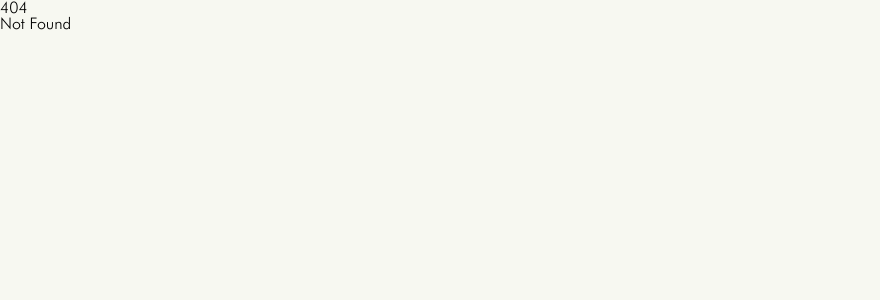
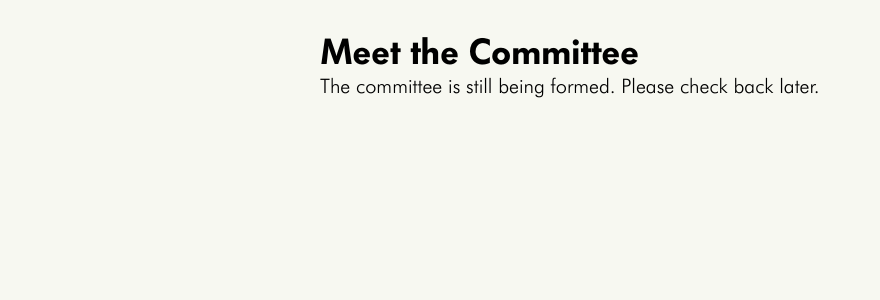
Before and after one commit to TangyPenguin37/CamSams, a SvelteKit app: page /committee in a window 1280 px wide. Before the commit this address had no page. Shown: the top 300 px of the page, without its empty margins (0-880 px from the left). Built offline with nearby package versions, Linux system fonts and the light colour scheme.

Commit message:
added committee page

```diff
--- /dev/null
+++ b/src/routes/committee/+page.svelte
@@ -0,0 +1,23 @@
+<script>
+	import { onMount } from 'svelte';
+	import { fade } from 'svelte/transition';
+
+	let visible = false;
+
+	onMount(() => {
+		visible = true;
+	});
+</script>
+
+{#if visible}
+	<div
+		class="mx-auto my-8 flex w-10/12 flex-col md:w-1/2"
+		in:fade={{ duration: 1000 }}
+		out:fade={{ duration: 1000 }}
+	>
+		<div class="mb-8">
+			<h1 class="text-4xl font-bold">Meet the Committee</h1>
+			<p class="text-xl">The committee is still being formed. Please check back later.</p>
+		</div>
+	</div>
+{/if}
```
